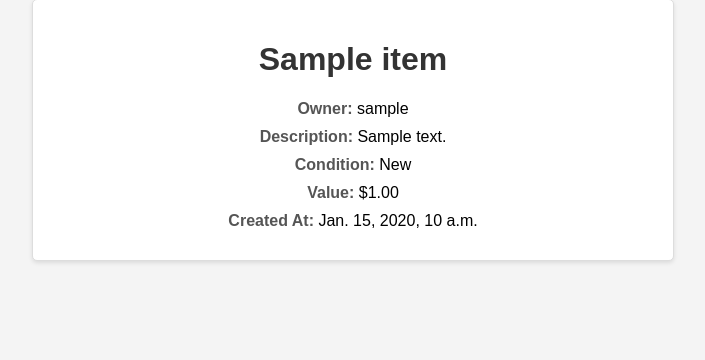
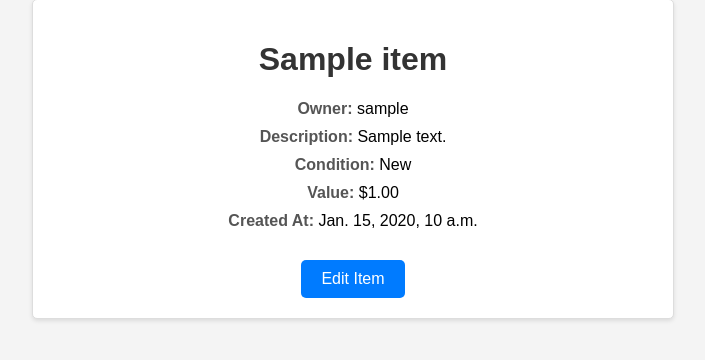
Before and after one commit to Md-Mahmudur-Reza/EcoSwap, a Django app: page /item_detail/1/ in a window 1280 px wide. Shown: the part 79-439 px from the top of the page, without its empty margins (287-992 px from the left). Run offline with Django 5.2, Linux system fonts and the light colour scheme; a user stored in the database is signed in; tables that the repository leaves empty hold one stand-in row (values such as "Sample post").

Commit message:
added update item functionality

```diff
--- a/ecoswap_app/templates/ecoswap_app/item_details.html
+++ b/ecoswap_app/templates/ecoswap_app/item_details.html
@@ -9,5 +9,9 @@ Details{% endblock %} {% block additionalStyles %}
   <p><strong>Condition:</strong> {{ item.item_condition }}</p>
   <p><strong>Value:</strong> ${{ item.item_value }}</p>
   <p><strong>Created At:</strong> {{ item.created_at }}</p>
+
+  {% if user == item.user %}
+  <a href="{% url 'ecoswap_app:update_item' item.id %}">Edit Item</a>
+  {% endif %}
 </div>
 {% endblock %}
--- a/ecoswap_app/urls.py
+++ b/ecoswap_app/urls.py
@@ -16,5 +16,6 @@ urlpatterns = [
 
     path('item_detail/<int:item_id>/', views.item_detail, name='item_detail'),
     path('create_item/', views.create_item, name='create_item'),
+    path('item/<int:item_id>/update/', views.update_item, name='update_item'),
     path('my_items/', views.user_items, name='user_items'),
 ]
--- a/ecoswap_app/views.py
+++ b/ecoswap_app/views.py
@@ -71,6 +71,18 @@ def create_item(request):
     return render(request, 'ecoswap_app/create_item.html', {'form': form})
 
 
+@login_required(login_url='ecoswap_app:login')
+def update_item(request, item_id):
+    item = get_object_or_404(Item, id=item_id, user=request.user)
+    if request.method == 'POST':
+        form = ItemForm(request.POST, instance=item)
+        if form.is_valid():
+            form.save()
+            messages.success(request, 'Item updated successfully.')
+            return redirect('ecoswap_app:item_detail', item_id=item.id)
+    else:
+        form = ItemForm(instance=item)
+    return render(request, 'ecoswap_app/update_item.html', {'form': form, 'item': item})
 
 # User authentication and athorization
 def register(request):
```
Also changed, not shown: ecoswap_app/templates/ecoswap_app/update_item.html (added, +12 -0 lines).
